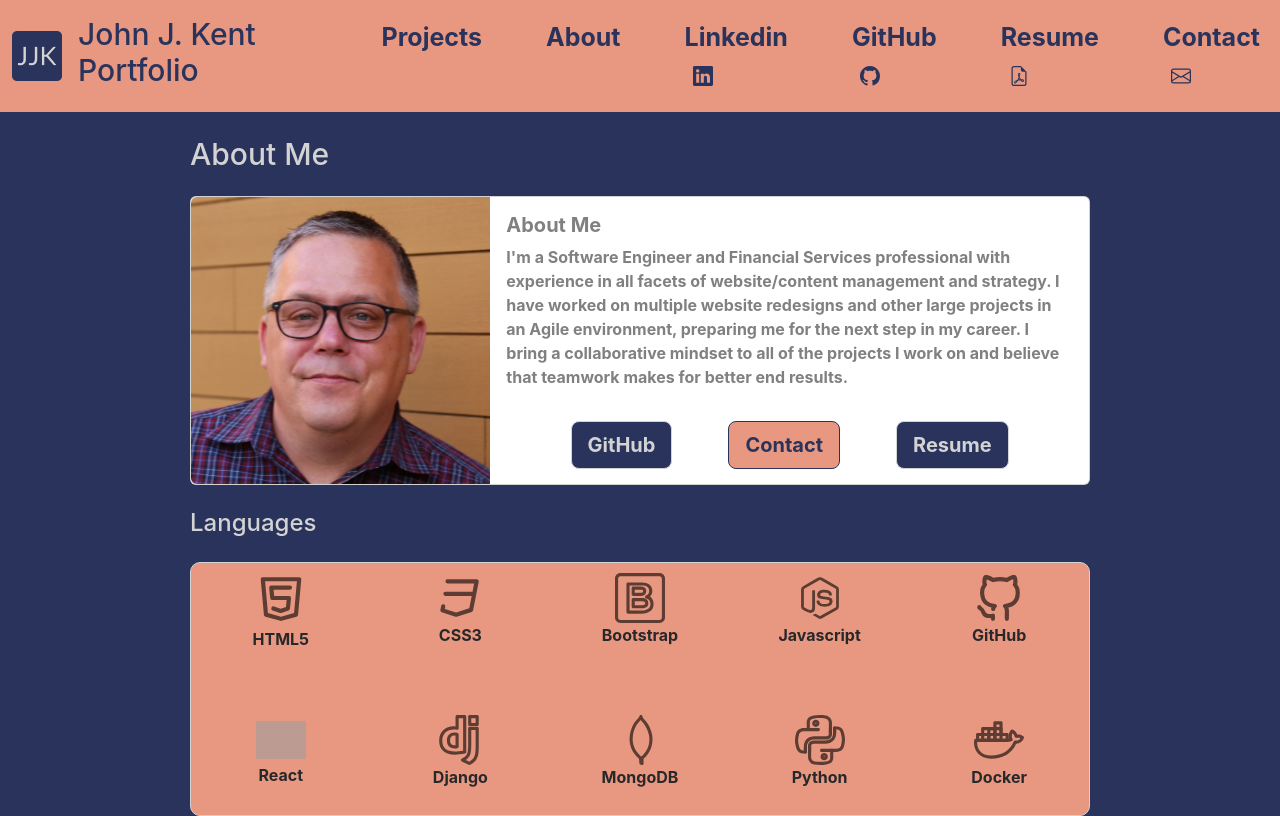
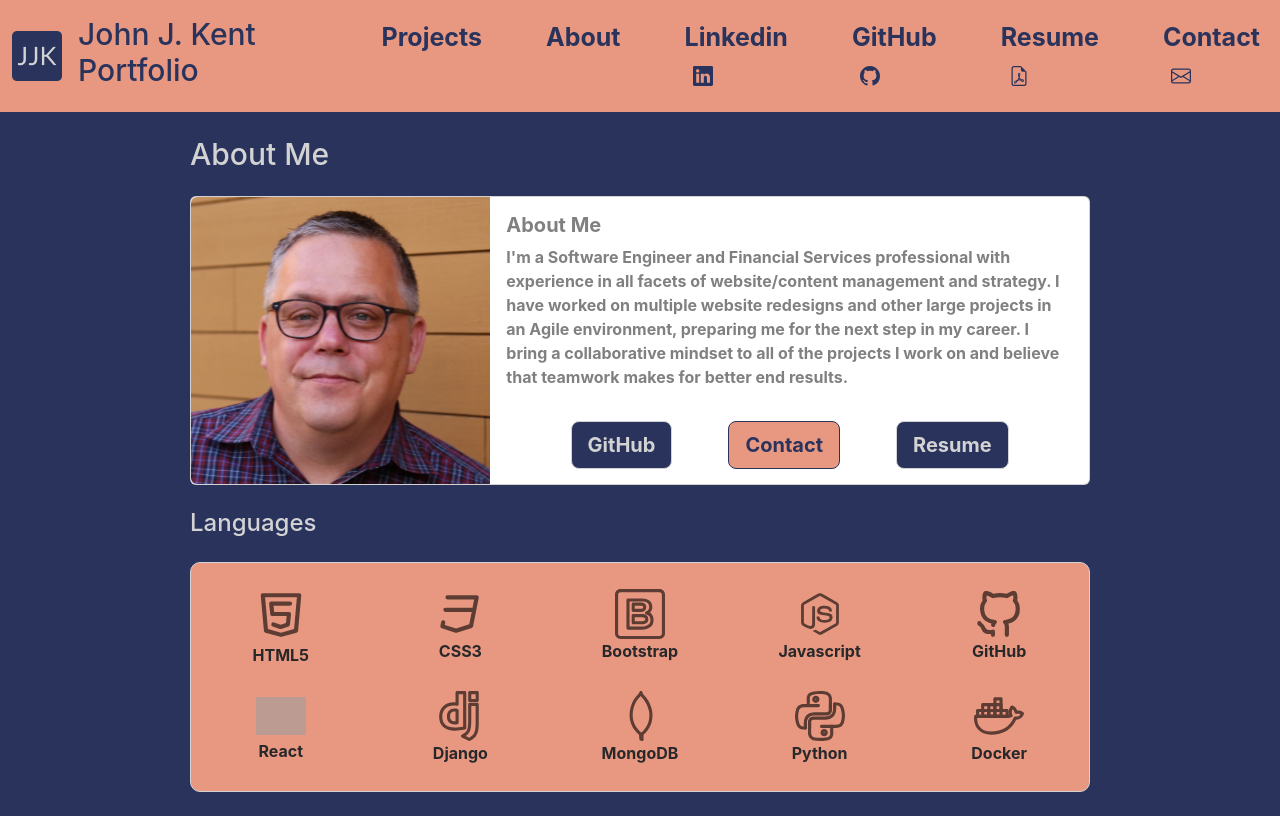
Before and after one commit to JJK70/john-kent-portfolio, a React (Create React App) app: page /about in a window 1280 px wide. Built offline with nearby package versions, Linux system fonts and the light colour scheme; grey boxes are pictures that could not be loaded; a web font is replaced by a local one.

Commit message:
fix spacing issues

```diff
--- a/src/pages/About.jsx
+++ b/src/pages/About.jsx
@@ -28,7 +28,7 @@ function About() {
         <h4 class="card-title l-title mt-4 mb-4">Languages</h4>
       <div class="card-body languages">
         <div class="container text-center">
-  <div class="row align-items-start mb-5">
+        <div class="row align-items-start mb-2 pt-3">
           <div class="col">
           <img class ="l-icon"src="html5.svg" alt="HTML Icon" /><p class="i-text mt-1">HTML5</p>
           </div>
```
Lines whose indentation alone changed are shown as unchanged.
